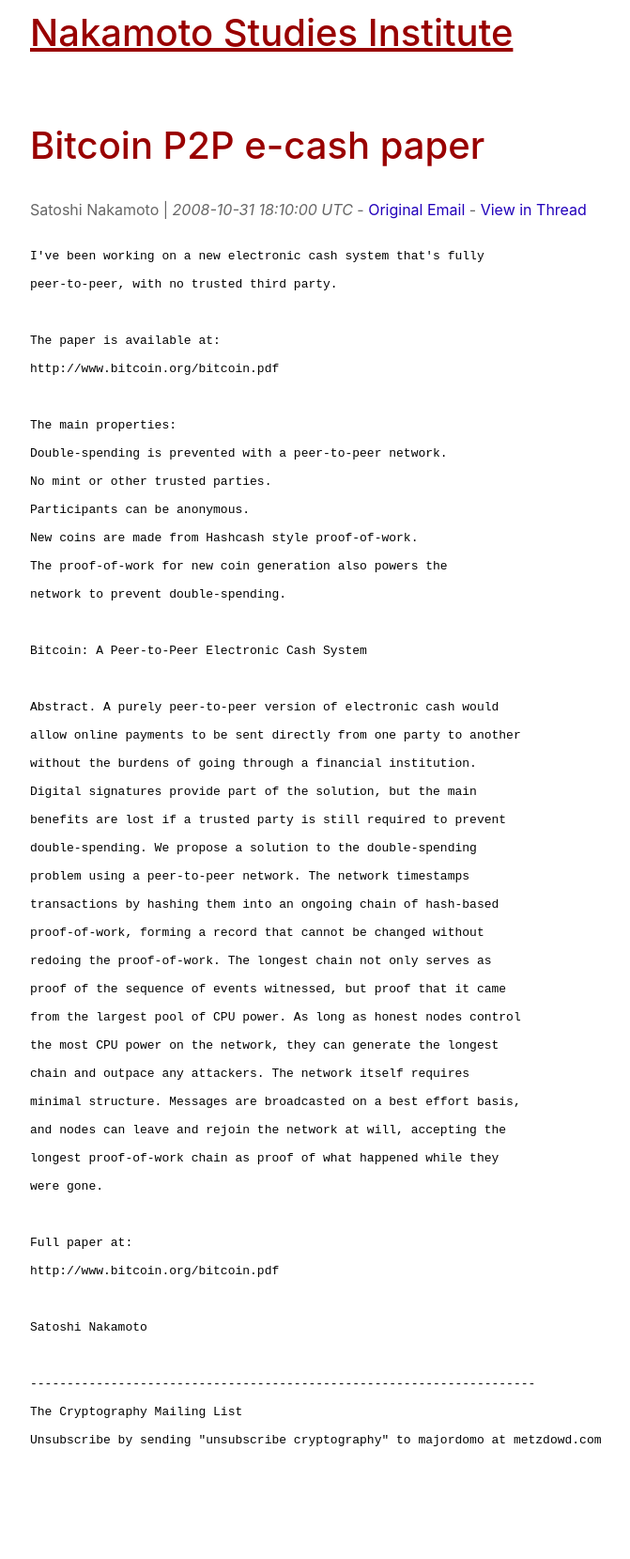
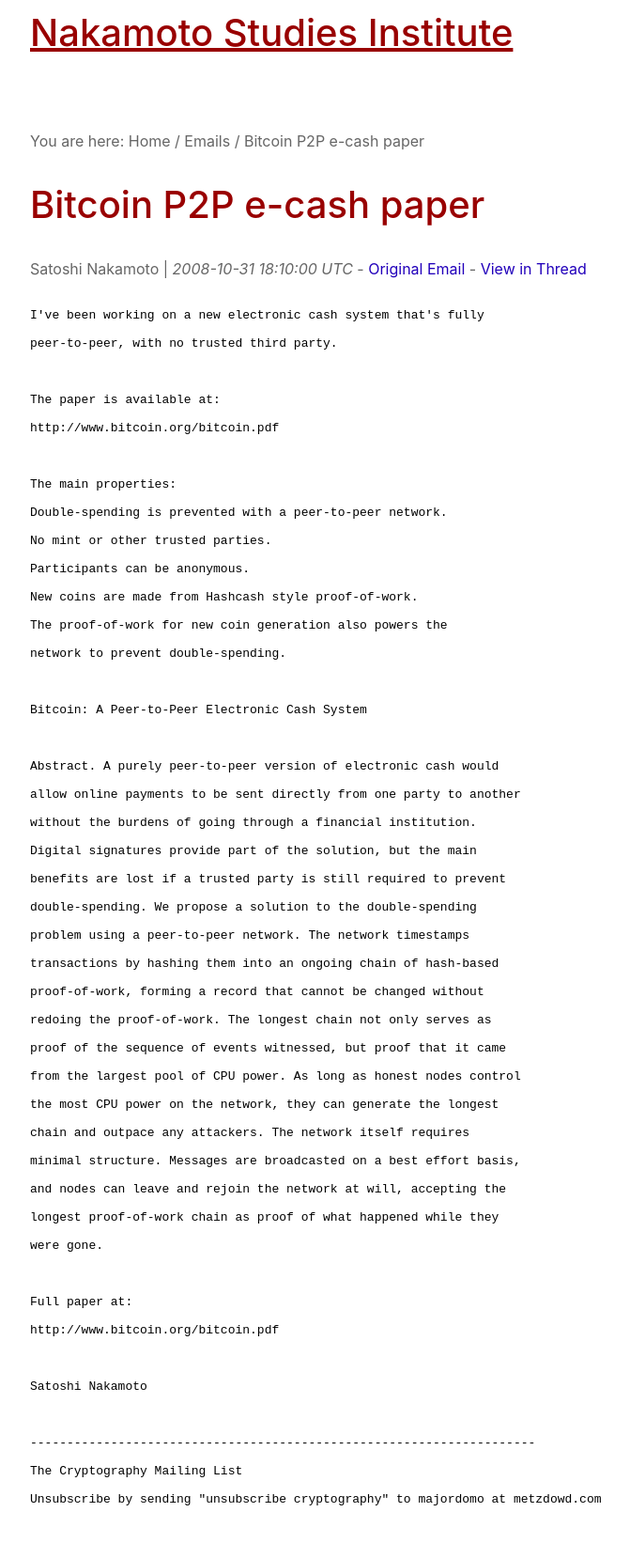
Before and after one commit to nakamotostudies/nakamotostudies.github.io, a Jekyll site: the page built from emails/cryptography/1.md, in a window 1280 px wide. Shown: the whole page at 94% size, without its empty margins (58-729 px from the left). Built offline with Jekyll 4.4.1, drawn with Linux system fonts in a browser that asks for light colours; before the commit the page ends 1596 px from its top, so only the background shows below that.

Commit message:
Update 1.md

```diff
--- a/emails/cryptography/1.md
+++ b/emails/cryptography/1.md
@@ -1,9 +1,10 @@
 ---
 layout: default
 ---
+
+<small>You are here: Home / Emails / Bitcoin P2P e-cash paper</small>
+
 <h1>Bitcoin P2P e-cash paper</h1>
-
-
 
 <small>Satoshi Nakamoto | <em>2008-10-31 18:10:00 UTC</em>
           - <a href="http://www.metzdowd.com/pipermail/cryptography/2008-October/014810.html">Original Email</a>
```
